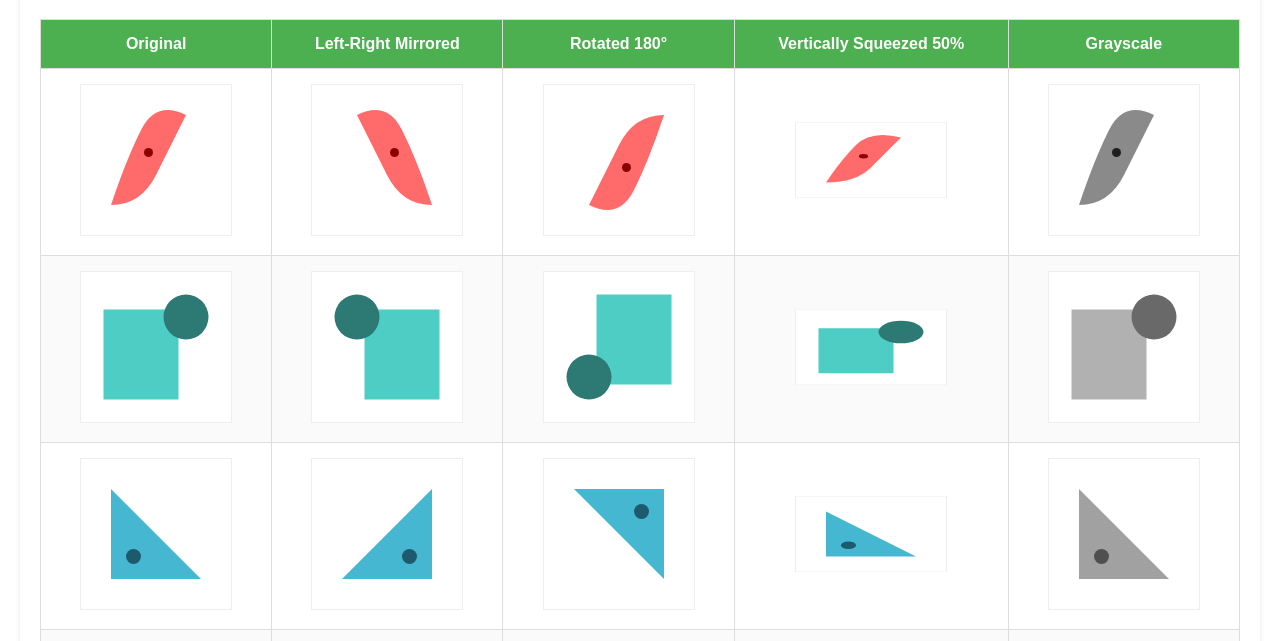
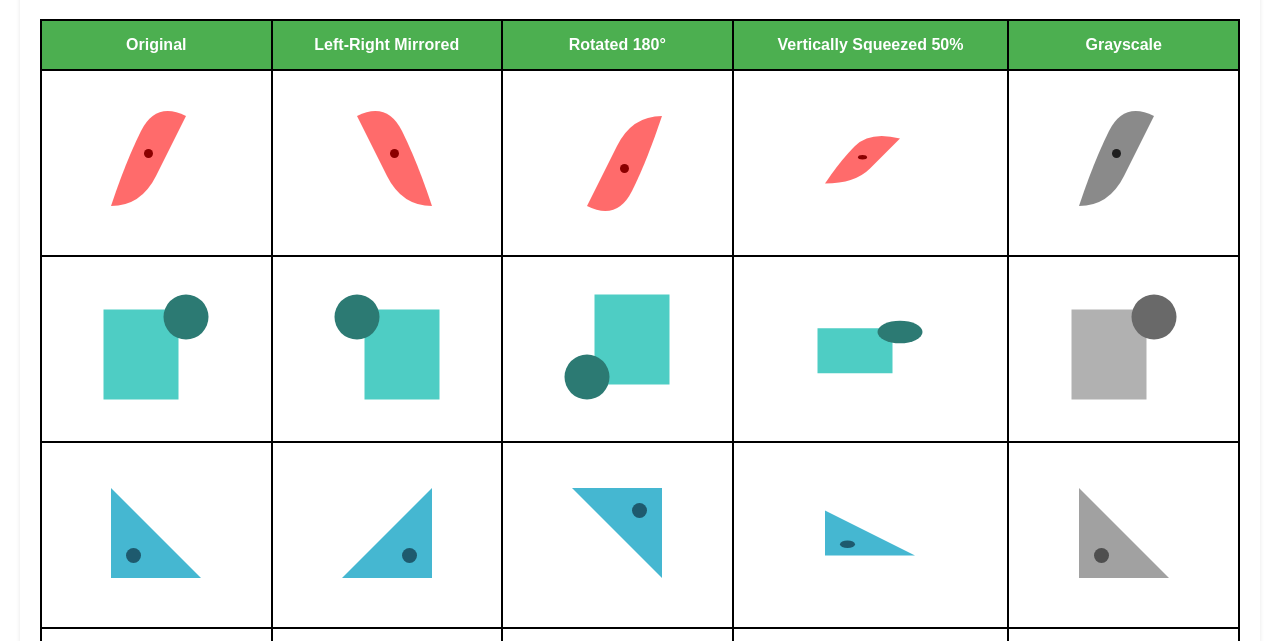
Before and after one commit to charlte09-tech/IDV-assignment2, a plain HTML site: page index.html in a window 1280 px wide. Shown: the part 101-742 px from the top of the page. Drawn offline with Linux system fonts and the light colour scheme.

Commit message:
updated background

```diff
--- a/index.html
+++ b/index.html
@@ -28,7 +28,8 @@
             margin-top: 20px;
         }
         th, td {
-            border: 1px solid #ddd;
+            border: 2px solid #000000;
+            background-color: #ffffff;
             padding: 15px;
             text-align: center;
             vertical-align: middle;
@@ -42,7 +43,6 @@
             display: inline-block;
             width: 150px;
             height: 150px;
-            border: 1px solid #eee;
             background: #ffffff;
             position: relative;
             overflow: hidden;
```
